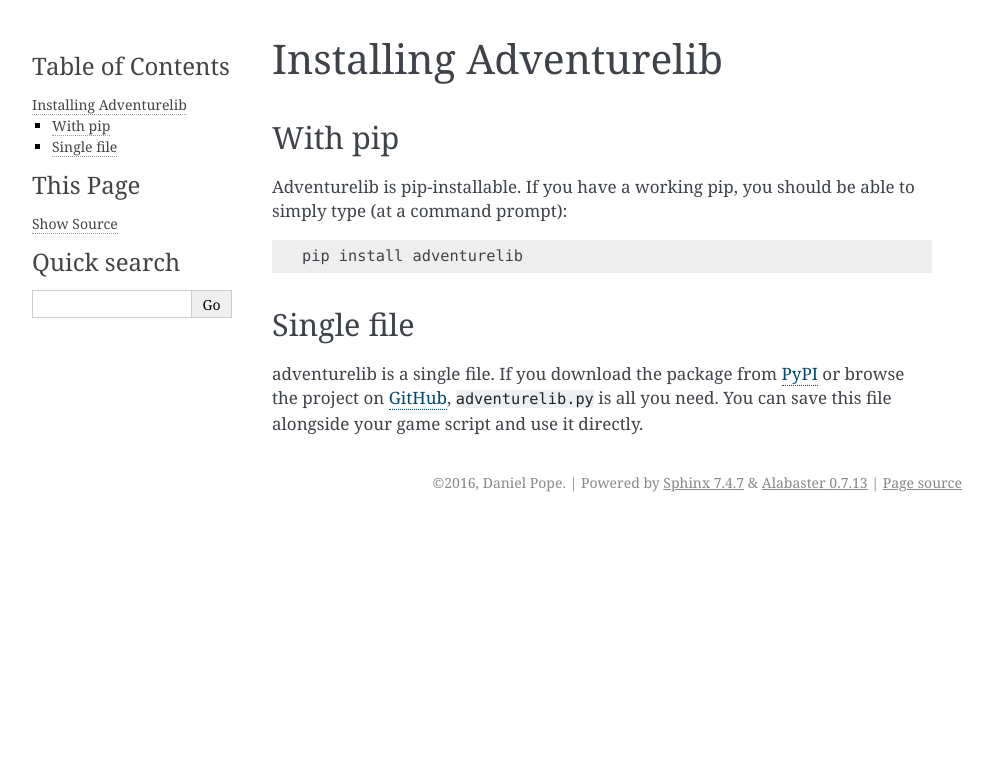
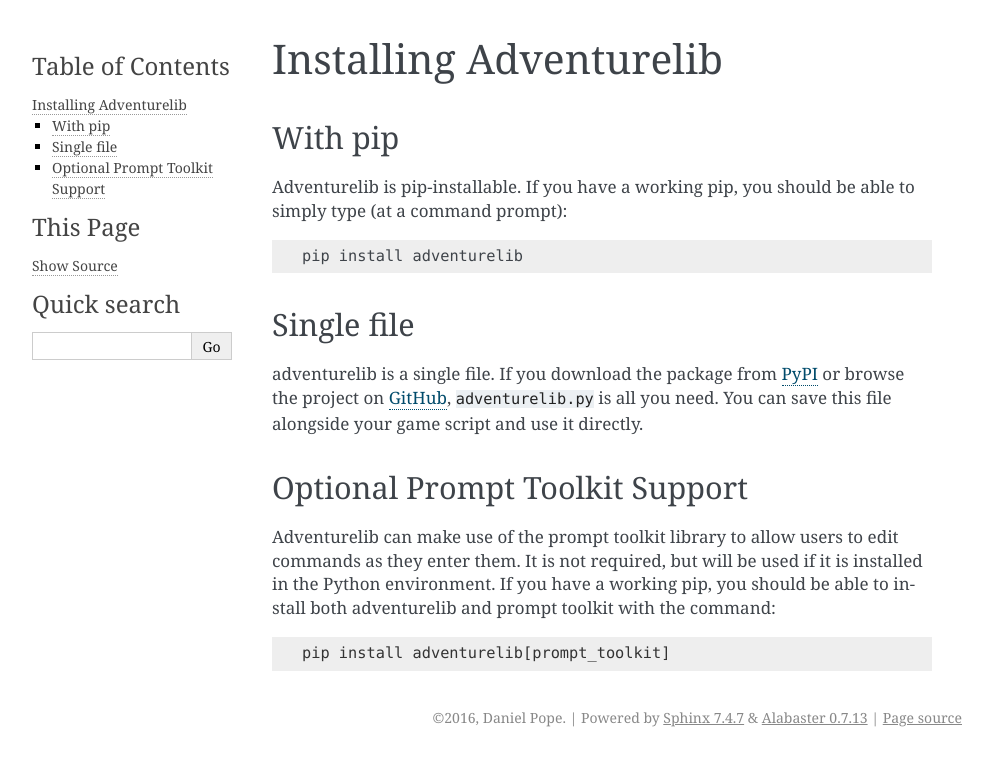
Before and after one commit to lordmauve/adventurelib, a Sphinx documentation site: the page built from doc/installing.rst, in a window 1280 px wide. Shown: the top 766 px of the page, without its empty margins (148-1141 px from the left). Built offline with Sphinx 7.4.7, drawn with Linux system fonts in a browser that asks for light colours.

Commit message:
Add documentation of prompt toolkit support.

```diff
--- a/doc/installing.rst
+++ b/doc/installing.rst
@@ -18,5 +18,18 @@ adventurelib is a single file. If you download the package from PyPI_ or browse
 the project on GitHub_, ``adventurelib.py`` is all you need. You can save this
 file alongside your game script and use it directly.
 
+Optional Prompt Toolkit Support
+-------------------------------
+
+Adventurelib can make use of the prompt toolkit library to allow users to edit
+commands as they enter them.  It is not required, but will be used if it is
+installed in the Python environment. If you have a working pip, you should be
+able to install both adventurelib and prompt toolkit with the command:
+
+.. code-block:: console
+
+    pip install adventurelib[prompt_toolkit]
+
+
 .. _PyPI: https://pypi.python.org/pypi/adventurelib
 .. _GitHub: https://github.com/lordmauve/adventurelib
```
